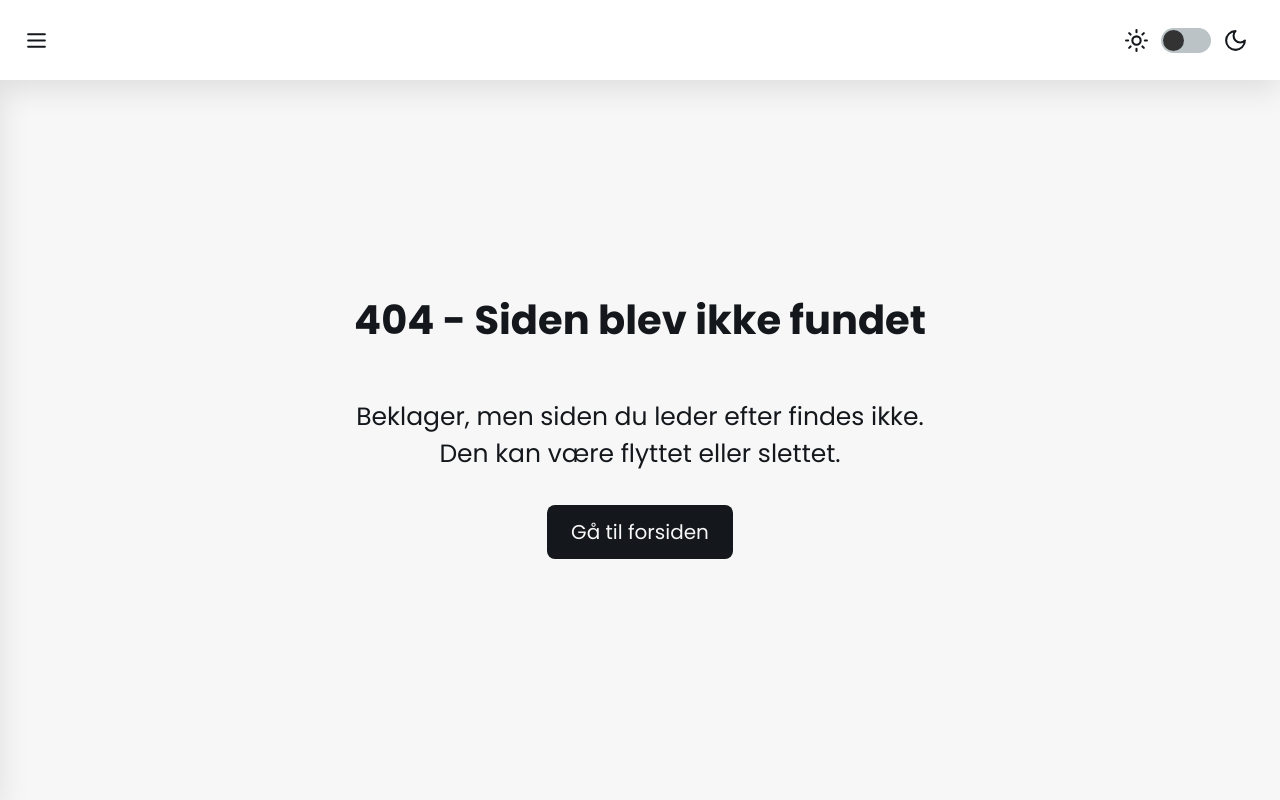
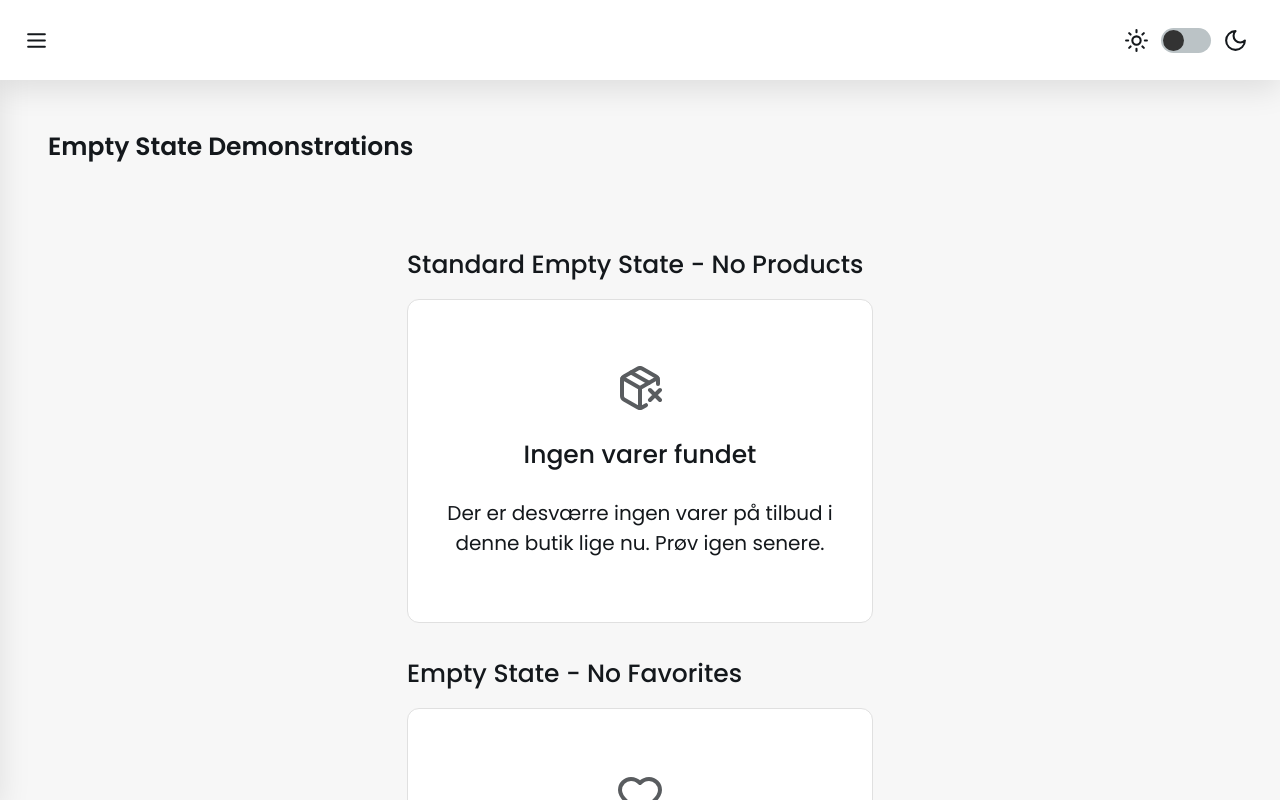
Before and after one commit to AlberteVallentin/DiscountFinderFront, a React (Vite) app: page /empty-state-demo in a window 1280 px wide. Before the commit this address had no page. Shown: the top 800 px of the page. Built offline with nearby package versions, Linux system fonts and the light colour scheme.

Commit message:
demo for empty state

```diff
--- a/src/main.jsx
+++ b/src/main.jsx
@@ -12,6 +12,7 @@ import {
 import Stores from './pages/Stores.jsx';
 import LoginPage from './pages/LoginPage';
 import NotFound from './pages/NotFound.jsx';
+import EmptyStateDemo from './pages/EmptyStateDemo.jsx';
 import ErrorBoundary from './components/ErrorBoundary.jsx';
 import { ThemeProvider } from './context/ThemeContext.jsx';
 import { AuthProvider } from './context/AuthContext.jsx';
@@ -23,6 +24,7 @@ const router = createBrowserRouter(
       <Route path='stores' element={<Stores />} />
       <Route path='login' element={<LoginPage />} />
       <Route path='favorites' element={<Favorites />} />
+      <Route path='empty-state-demo' element={<EmptyStateDemo />} />
       <Route path='*' element={<NotFound />} />
     </Route>
   )
--- /dev/null
+++ b/src/pages/EmptyStateDemo.jsx
@@ -0,0 +1,60 @@
+import React from 'react';
+import styled from 'styled-components';
+import EmptyState from '../components/EmptyState';
+import OutletContainer from '../components/layout/OutletContainer';
+
+const DemoContainer = styled.div`
+  display: flex;
+  flex-direction: column;
+  gap: 2rem;
+  padding: 2rem;
+  max-width: 800px;
+  margin: 0 auto;
+`;
+
+const DemoSection = styled.div`
+  display: flex;
+  flex-direction: column;
+  gap: 1rem;
+`;
+
+const DemoTitle = styled.h2`
+  color: ${({ theme }) => theme.colors.text};
+  font-size: var(--fs-m);
+  margin-bottom: 1rem;
+`;
+
+const EmptyStateDemo = () => {
+  return (
+    <OutletContainer>
+      <DemoTitle>Empty State Demonstrations</DemoTitle>
+      <DemoContainer>
+        <DemoSection>
+          <h3>Standard Empty State - No Products</h3>
+          <EmptyState type='NO_PRODUCTS' />
+        </DemoSection>
+
+        <DemoSection>
+          <h3>Empty State - No Favorites</h3>
+          <EmptyState type='NO_FAVORITES' />
+        </DemoSection>
+
+        <DemoSection>
+          <h3>Empty State - No Search Results</h3>
+          <EmptyState type='NO_SEARCH_RESULTS' />
+        </DemoSection>
+
+        <DemoSection>
+          <h3>Empty State - Custom Message</h3>
+          <EmptyState
+            type='NO_PRODUCTS'
+            customTitle='Min egen titel'
+            customMessage='Her er min egen besked som jeg gerne vil vise i empty state.'
+          />
+        </DemoSection>
+      </DemoContainer>
+    </OutletContainer>
+  );
+};
+
+export default EmptyStateDemo;
```
